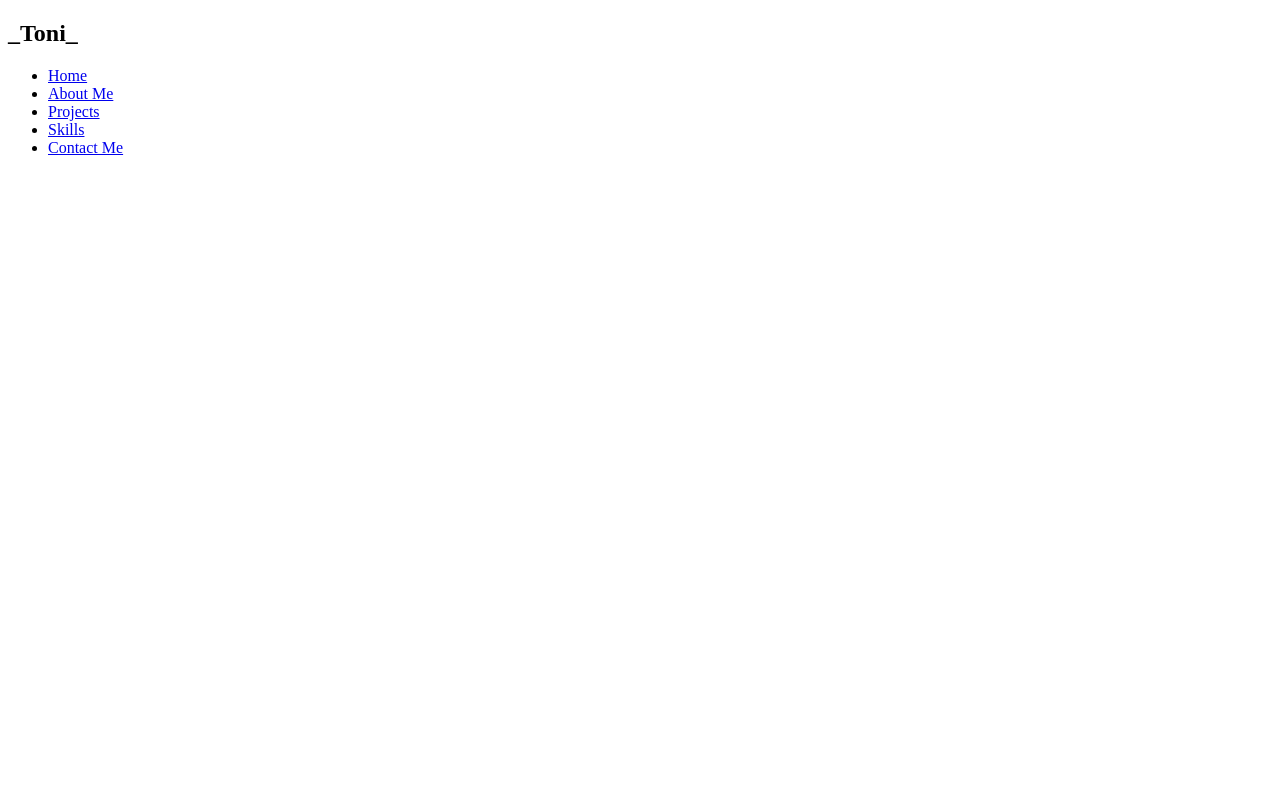
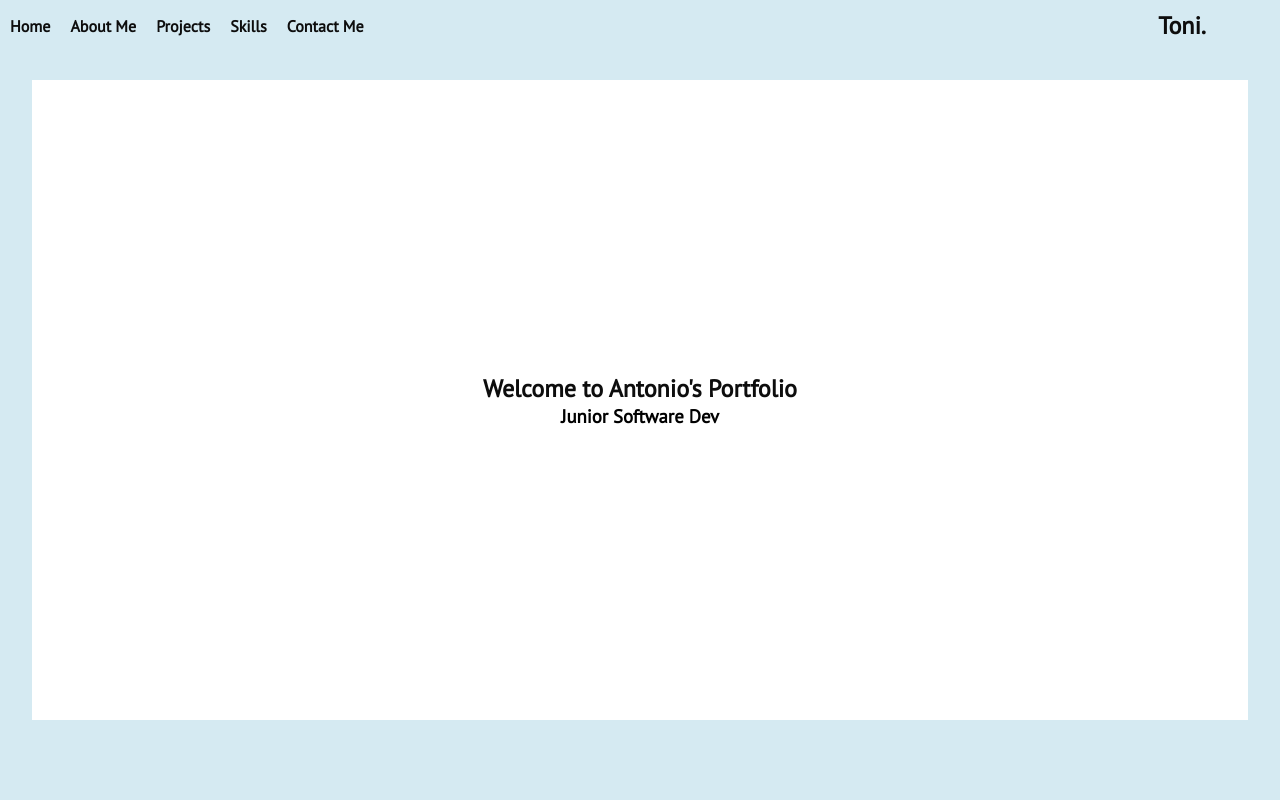
Before and after one commit to Antonio-Fa/Antonio-F-Portfolio, a plain HTML site: page Antonio-f-portfolio/index.html in a window 1280 px wide. Shown: the top 800 px of the page. Drawn offline with Linux system fonts and the light colour scheme.

Commit message:
Finished framework

```diff
--- a/Antonio-f-portfolio/index.html
+++ b/Antonio-f-portfolio/index.html
@@ -12,12 +12,12 @@
         <!-- Navigation Bar: Stationary at top of page -->
         <header class="navbar">
             <!-- Top Right Logo -->
-            <h2 class="navbar__logo">_Toni_</h2>
+            <h2 class="navbar__logo">Toni.</h2>
             <!-- Page Links -->
             <nav class="navbar__links">
                 <ul class="navbar-ul">
                     <li class="navbar-ul__item">
-                        <a href="#home">Home</a>
+                        <a href="#landing">Home</a>
                     </li>
                     <li class="navbar-ul__item">
                         <a href="#about">About Me</a>
@@ -35,22 +35,56 @@
             </nav>
         </header>
         <!-- Stacking page blocks -->
-        <div class="pages">
-            <section class="home">
-                <a id="home"></a>
+        <div class="page-layout">
+            <section id="landing" class="landing page-content">
+                <div class="card card--white">
+                    <h1 class="card__heading card__heading--font-black">
+                        Welcome to Antonio's Portfolio
+                    </h1>
+                    <h3>Junior Software Dev</h3>
+                </div>
             </section>
-            <section id="about" class="about">
-                <a id="about"></a>
+            <section
+                id="about"
+                class="about page-content page-content--blue-one"
+            >
+                <div class="card card--white">
+                    <h1 class="card__heading card__heading--font-black">
+                        About me.
+                    </h1>
+                </div>
             </section>
-            <section id="projects" class="projects">
-                <a id="projects"></a>
+            <section
+                id="projects"
+                class="projects page-content page-content--blue-two"
+            >
+                <div class="card card--white">
+                    <h1 class="card__heading card__heading--font-black">
+                        Projects.
+                    </h1>
+                </div>
             </section>
-            <section id="skills" class="skills">
-                <a id="skills"></a>
+            <section
+                id="skills"
+                class="skills page-content page-content--blue-three"
+            >
+                <div class="card card--white">
+                    <h1 class="card__heading card__heading--font-black">
+                        Skills.
+                    </h1>
+                </div>
             </section>
-            <section id="contact" class="contact">
-                <a id="contact"></a>
+            <section
+                id="contact"
+                class="contact page-content page-content--blue-four"
+            >
+                <div class="card card--white">
+                    <h1 class="card__heading card__heading--font-black">
+                        Contact me.
+                    </h1>
+                </div>
             </section>
         </div>
+        <footer></footer>
     </body>
 </html>
--- a/Antonio-f-portfolio/styles.scss
+++ b/Antonio-f-portfolio/styles.scss
@@ -1 +1,101 @@
 @import url("https://fonts.googleapis.com/css2?family=PT+Sans&display=swap");
+
+* {
+    font-family: "PT sans", sans-serif;
+    margin: 0;
+    padding: 0;
+}
+
+body {
+    background-color: #d5eaf2;
+}
+.navbar {
+    display: flex;
+    flex-direction: row-reverse;
+    justify-content: space-between;
+    align-items: center;
+    flex-wrap: nowrap;
+    width: 100%;
+    position: fixed;
+    background-color: #d5eaf2;
+
+    &__logo {
+        margin-right: 5vw;
+        padding: 10px;
+        color: #0d0d0d;
+    }
+
+    &__links {
+        display: block;
+    }
+}
+
+.navbar-ul {
+    list-style: none;
+    display: flex;
+    flex-wrap: wrap;
+
+    &__item {
+        padding: 10px;
+    }
+}
+
+a {
+    color: #0d0d0d;
+    font-weight: bold;
+    text-decoration: none;
+}
+
+a:hover {
+    color: #bf0f30;
+}
+
+.page-layout {
+    display: flex;
+    flex-direction: column;
+    justify-content: center;
+    align-items: center;
+    flex-wrap: nowrap;
+    width: 100%;
+}
+
+.page-content {
+    display: flex;
+    flex-direction: column;
+    justify-content: center;
+    align-items: center;
+    flex-wrap: nowrap;
+    min-height: 100vh;
+    width: 100%;
+    &--blue-one {
+        background-color: #6ab9d9;
+    }
+    &--blue-two {
+        background-color: #5670bf;
+    }
+    &--blue-three {
+        background-color: #4563bf;
+    }
+    &--blue-four {
+        background-color: #032ca6;
+    }
+}
+
+.card {
+    display: flex;
+    justify-content: center;
+    align-items: center;
+    flex-direction: column;
+    min-height: 80vh;
+    width: 95%;
+
+    &--white {
+        background-color: white;
+    }
+
+    &__heading {
+        &--font-black {
+            color: #0d0d0d;
+        }
+    }
+}
```
Also changed, not shown: Antonio-f-portfolio/styles.css.
